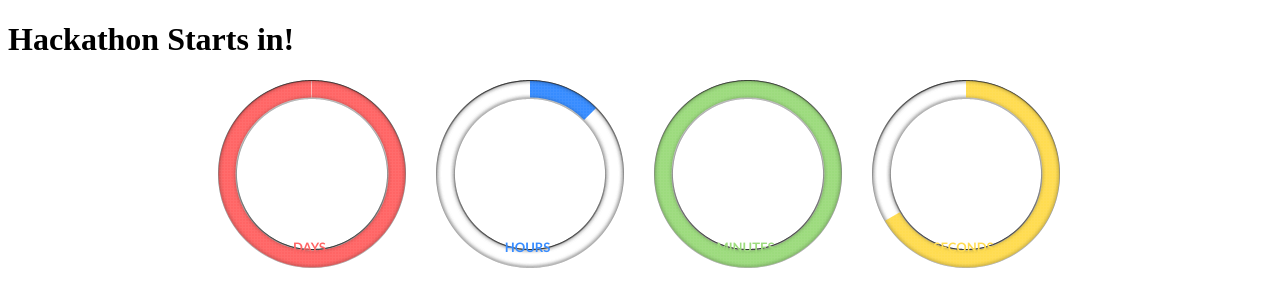
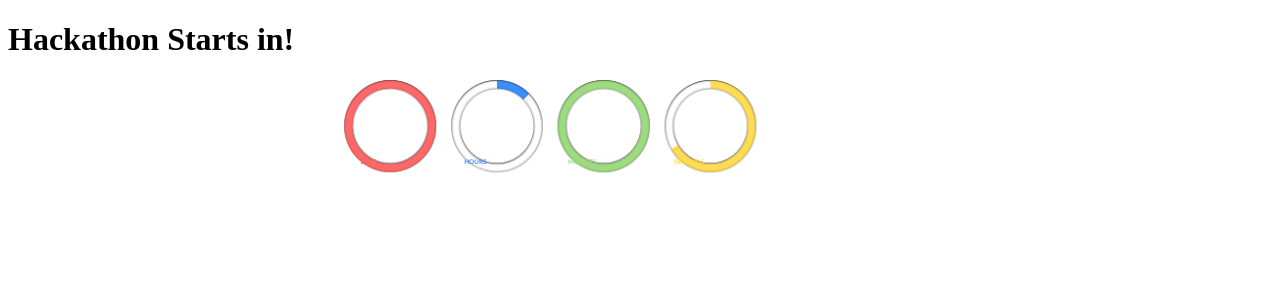
Before and after one commit to motaheri/HackathonResources, a plain HTML site: page clock/index.html in a window 1280 px wide. Drawn offline with nearby package versions, Linux system fonts and the light colour scheme.

Commit message:
Added zoom

```diff
--- a/clock/css/clock.css
+++ b/clock/css/clock.css
@@ -2,6 +2,15 @@
     width:845px;
     margin:0 auto;
 	height: 210px;
+	zoom: 0.7; /* IE */
+	-moz-transform: scale(0.7); /* Firefox */
+	-moz-transform-origin: 0 0;
+	-o-transform: scale(0.7); /* Opera */
+	-o-transform-origin: 0 0;
+	-webkit-transform: scale(0.7); /* Safari And Chrome */
+	-webkit-transform-origin: 0 0;
+	transform: scale(0.7); /* Standard Property */
+	transform-origin: 0 0;  /* Standard Property */
 }
 
 .clock_days {
@@ -34,7 +43,8 @@
     background-repeat:no-repeat;
 }
 
-.text { position:absolute; top:45px; left:42px; width:100px;  height:100px;}
+.text { position:absolute; top:45px; left:4
+px; width:100px;  height:100px;}
 
 .val {
     font-family:"Trebuchet MS", Arial, Helvetica, sans-serif;
```
